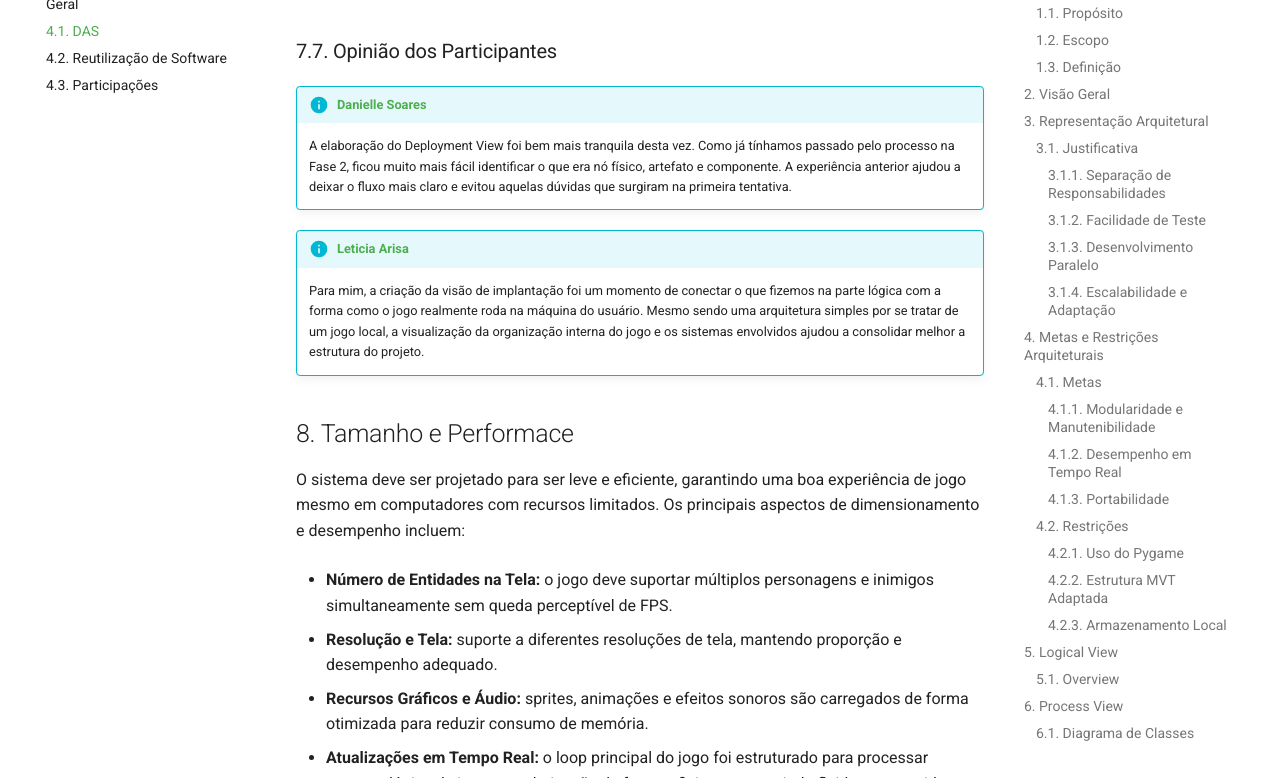
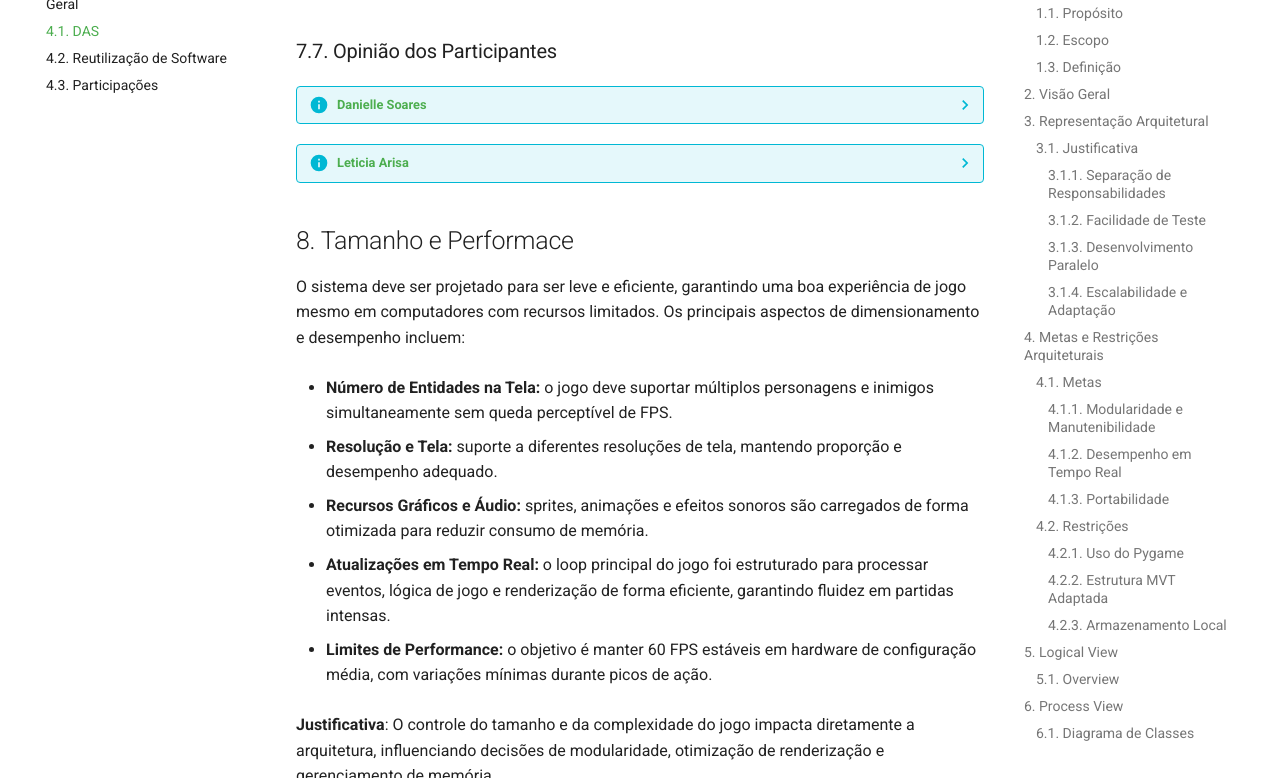
Before and after one commit to UnBArqDsw2025-2-Turma01/2025.2-T01-G1_JogoDigital_Entrega_04, an MkDocs documentation site: the page built from docs/ArquiteturaReutilizacao/4.1.DAS.md, in a window 1280 px wide and 900 px high, scrolled down 12773 px, cut to the strip 122-900 px from the top of the window. Built offline with MkDocs 1.6.1 and Material for MkDocs 9.7.7, drawn with Linux system fonts in a browser that asks for light colours; part of the change alters nothing that is shown; some of the changed text lies outside the part shown.

Commit message:
fix: arrumando caixas de opinião dos participantes

```diff
--- a/docs/ArquiteturaReutilizacao/4.1.DAS.md
+++ b/docs/ArquiteturaReutilizacao/4.1.DAS.md
@@ -455,11 +455,11 @@ O vídeo abaixo documenta a construção do diagrama.
 
 ### 7.7. Opinião dos Participantes
 
-!!! info "[Danielle Soares](https://github.com/danielle-soaress)"
-    A elaboração do Deployment View foi bem mais tranquila desta vez. Como já tínhamos passado pelo processo na Fase 2, ficou muito mais fácil identificar o que era nó físico, artefato e componente. A experiência anterior ajudou a deixar o fluxo mais claro e evitou aquelas dúvidas que surgiram na primeira tentativa.
+??? info "[Danielle Soares](https://github.com/danielle-soaress)"
+    A elaboração do Deployment View foi bem mais tranquila Como já tínhamos elaborado o diagrama de implantação na Fase 2, ficou muito mais fácil identificar o que era nó físico, artefato e componente, além de saber também realizar a descrição do ambiente de execução, módulos do jogo, etc. A experiência anterior ajudou a deixar o fluxo mais claro e evitou aquelas dúvidas que surgiram na primeira tentativa.
 
 
-!!! info "[Leticia Arisa](https://github.com/Leticia-Arisa-K-Higa)"
+??? info "[Leticia Arisa](https://github.com/Leticia-Arisa-K-Higa)"
     Para mim, a criação da visão de implantação foi um momento de conectar o que fizemos na parte lógica com a forma como o jogo realmente roda na máquina do usuário. Mesmo sendo uma arquitetura simples por se tratar de um jogo local, a visualização da organização interna do jogo e os sistemas envolvidos ajudou a consolidar melhor a estrutura do projeto.
 
 
@@ -532,4 +532,4 @@ A arquitetura do jogo contribui para atributos de qualidade além da funcionalid
 | `0.2` | 20/11/2025 | Adicionando Logical View |[Caio Duarte](https://github.com/caioduart3), [Victor Pontual](https://github.com/VictorPontual) | [Enzo Emir](https://github.com/EnzoEmir) |
 | `0.3` | 21/11/2025 | Adição do Process View |[Marcelo Makoto](https://github.com/MM4k) | [Danielle Soares](https://github.com/danielle-soaress), [Leticia Arisa](https://github.com/Leticia-Arisa-K-Higa) |
 | `0.4` | 21/11/2025 | Adição do Deployment View |[Danielle Soares](https://github.com/danielle-soaress), [Leticia Arisa](https://github.com/Leticia-Arisa-K-Higa) | - |
-| `0.5` | 21/11/2025 | Referências e Refatoração nos textos | [Danielle Soares](https://github.com/danielle-soaress) | - |
+| `0.5` | 21/11/2025 | Referências, Refatoração nos textos e Opiniões da elaboração do Deployment View| [Danielle Soares](https://github.com/danielle-soaress) | - |
```
